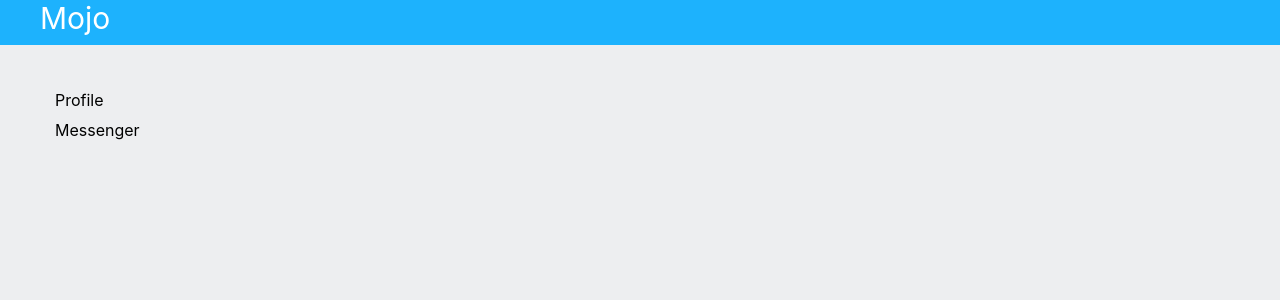
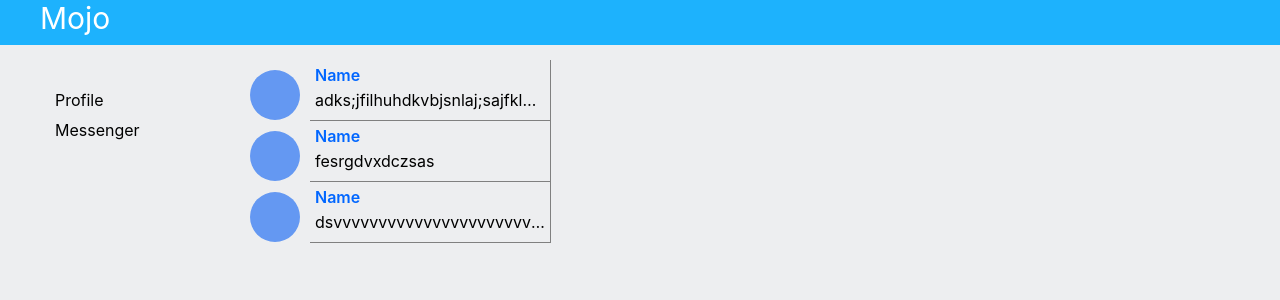
Before and after one commit to HerrWallace/social-network, a React (Create React App) app: page /messenger in a window 1280 px wide. Shown: the top 300 px of the page. Built offline with nearby package versions, Linux system fonts and the light colour scheme.

Commit message:
feat: add Messenger & User components

```diff
--- a/src/App.tsx
+++ b/src/App.tsx
@@ -3,6 +3,7 @@ import './App.css';
 import { Header } from './Components/Header/Header';
 import { Profile } from './Components/Profile/Profile/Profile';
 import { Navigation } from './Components/Navigation/Navigation';
+import { Messenger } from './Components/Messenger/Messenger/Messenger';
 
 const App = () => {
   return (
@@ -13,6 +14,7 @@ const App = () => {
 
         <Routes>
           <Route path='/profile/*' element={<Profile />} />
+          <Route path='/messenger/*' element={<Messenger />} />
         </Routes>
       </div>
     </div>
--- /dev/null
+++ b/src/Components/Messenger/Messenger/Messenger.module.css
@@ -0,0 +1,5 @@
+.messenger {
+  margin: 15px 0 0 5px;
+  display: flex;
+  flex-wrap: nowrap;
+}
--- /dev/null
+++ b/src/Components/Messenger/Messenger/Messenger.tsx
@@ -0,0 +1,18 @@
+import { User } from '../User/User';
+import styles from './Messenger.module.css';
+
+export const Messenger = () => {
+  const text1 = 'adks;jfilhuhdkvbjsnlaj;sajfklgsfdkk';
+  const text2 = 'fesrgdvxdczsas';
+  const text3 = 'dsvvvvvvvvvvvvvvvvvvvvvvvvvvvvvvvvvvvvvvvvvvvvvvdsvvvds';
+  return (
+    <div className={styles.messenger}>
+      <div className={styles.users}>
+        <User text={text1} />
+        <User text={text2} />
+        <User text={text3} />
+      </div>
+      <div className={styles.dialog}></div>
+    </div>
+  );
+};
--- /dev/null
+++ b/src/Components/Messenger/User/User.module.css
@@ -0,0 +1,39 @@
+.user {
+  display: flex;
+  box-sizing: border-box;
+  border-right: solid 1px gray;
+}
+/* rgb(0, 138, 236) */
+
+.content {
+  display: flex;
+  flex-direction: column;
+  align-items: flex-start;
+  width: 230px;
+  padding: 5px 5px 10px 5px;
+  border-bottom: solid 1px gray;
+}
+
+.user a {
+  text-decoration: none;
+  font-weight: 600;
+  color: rgb(0, 102, 255);
+  padding-bottom: 5px;
+}
+
+.text {
+  width: 230px;
+  overflow: hidden;
+  text-overflow: ellipsis;
+  text-align: start;
+}
+
+.image {
+  box-sizing: border-box;
+  margin: 10px 10px 0 5px;
+  width: 50px;
+  height: 50px;
+  border-radius: 100px;
+  background-color: rgb(100, 152, 242);
+  cursor: pointer;
+}
--- /dev/null
+++ b/src/Components/Messenger/User/User.tsx
@@ -0,0 +1,19 @@
+import styles from './User.module.css';
+import { NavLink } from 'react-router-dom';
+
+type UserProps = {
+  text: string;
+};
+
+export const User = ({ text }: UserProps) => {
+  const path = '/messenger/' + 'id'; // props.id
+  return (
+    <div className={styles.user}>
+      <div className={styles.image} />
+      <div className={styles.content}>
+        <NavLink to={path}>Name</NavLink>
+        <div className={styles.text}>{text}</div>
+      </div>
+    </div>
+  );
+};
```
